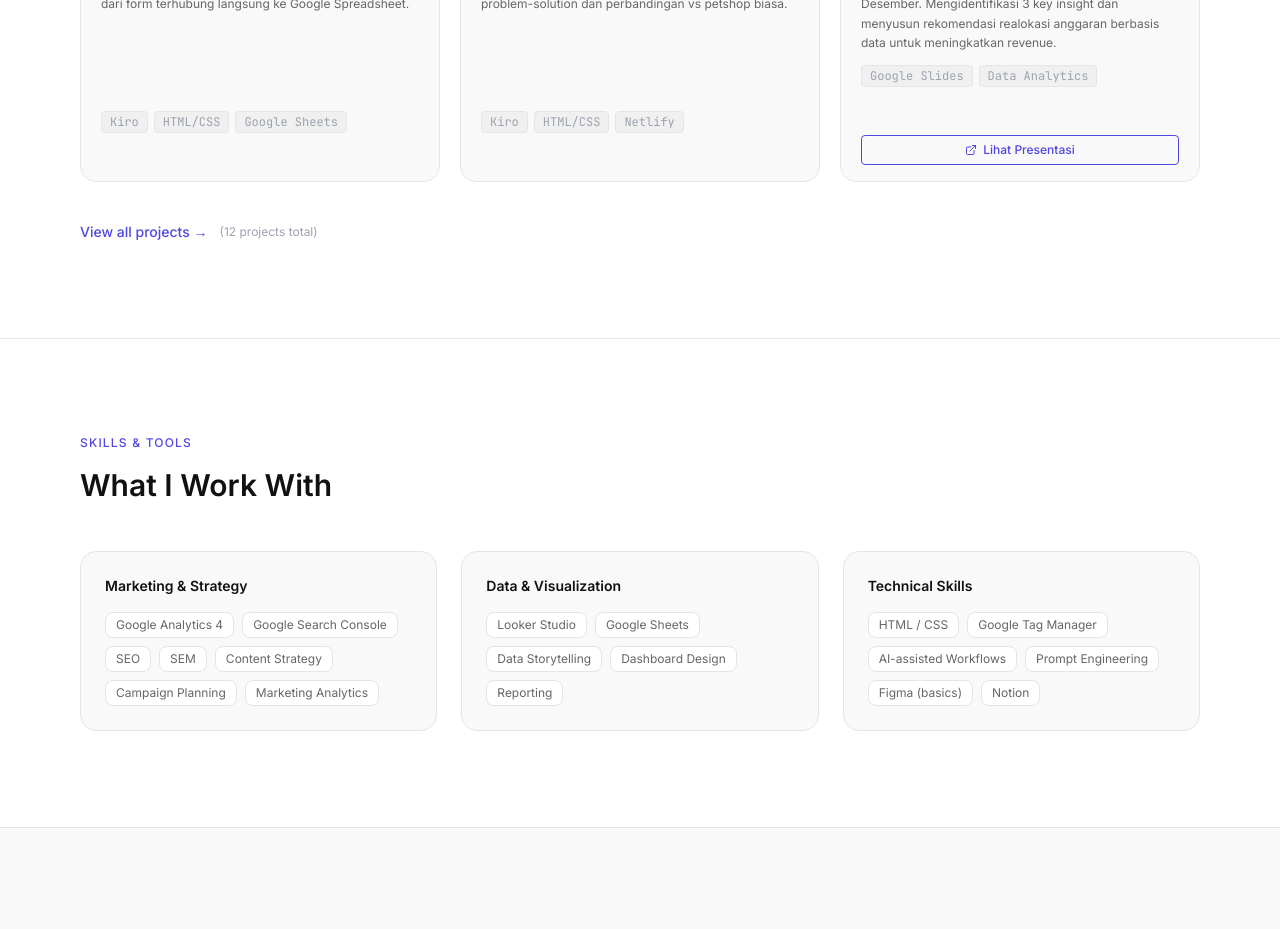
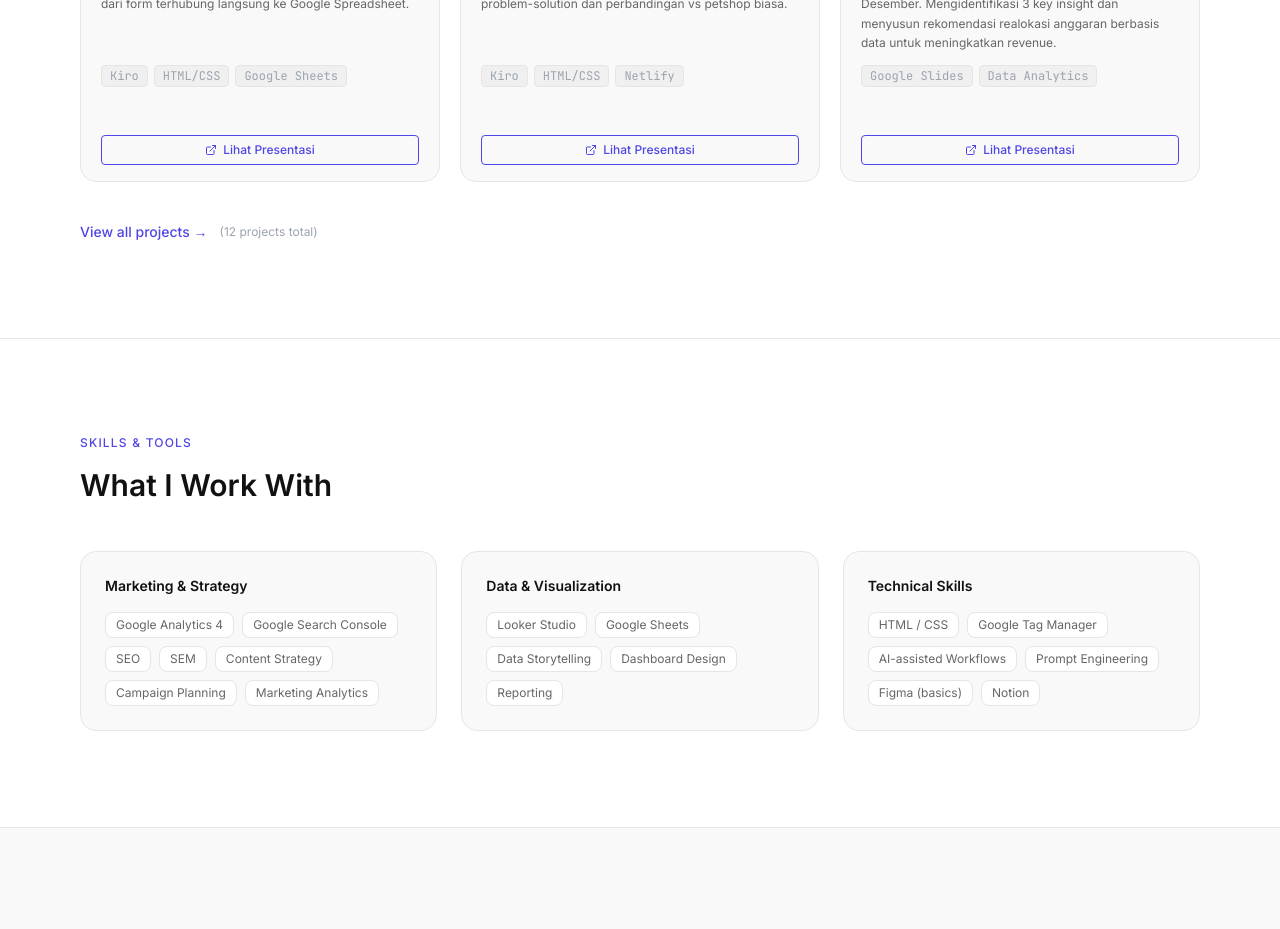
Before and after one commit to danuindra/portfolio-website, a Next.js app: page / in a window 1280 px wide. Shown: the part 1200-2129 px from the top of the page. Built offline with nearby package versions, Linux system fonts and the light colour scheme.

Commit message:
feat: add liveUrl for Week 1 WashClub and Week 2 YORU PET

```diff
--- a/src/data/revou-weeks.ts
+++ b/src/data/revou-weeks.ts
@@ -18,6 +18,7 @@ export const revouWeeks: RevoUWeek[] = [
     category: 'Digital Marketing Fundamentals',
     tools: ['Kiro', 'HTML/CSS', 'Google Sheets'],
     thumbnail: undefined,
+    liveUrl: 'https://washclub.biz.id',
     isPlaceholder: false,
   },
   {
@@ -28,6 +29,7 @@ export const revouWeeks: RevoUWeek[] = [
     category: 'Digital Marketing Fundamentals',
     tools: ['Kiro', 'HTML/CSS', 'Netlify'],
     thumbnail: undefined,
+    liveUrl: 'https://agent-6a6117c73f50b70--unrivaled-marigold-4a41be.netlify.app/',
     isPlaceholder: false,
   },
   {
```
